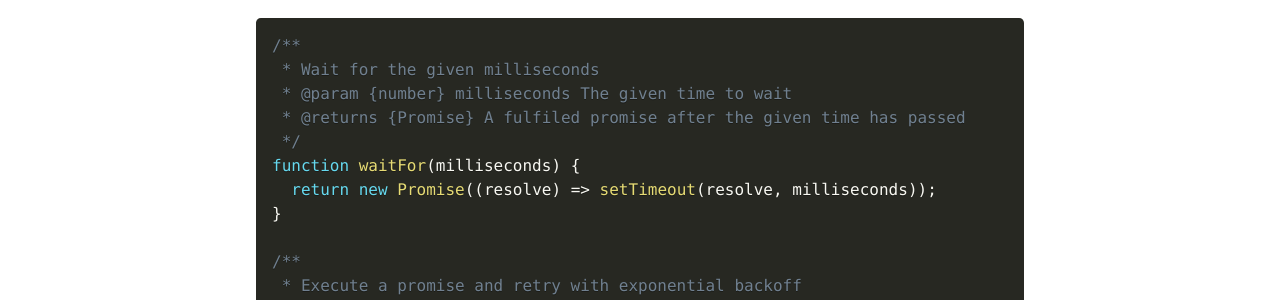
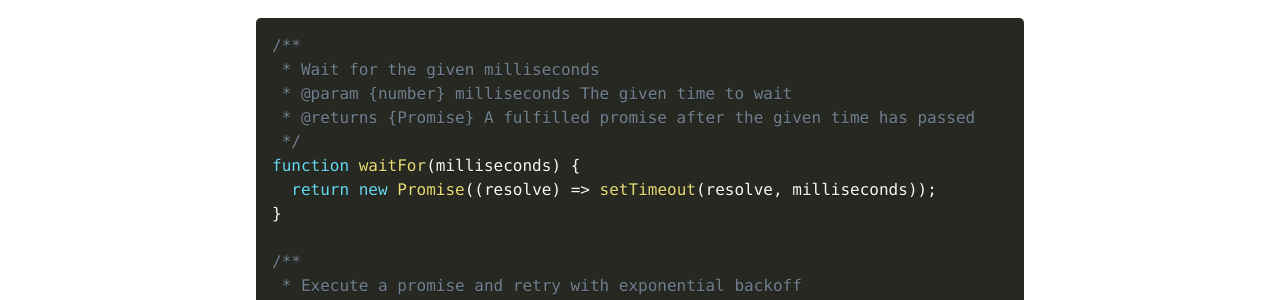
Before and after one commit to brunojppb/brunojppb.github.io, a Jekyll site: the page built from _posts/2021-03-01-retrying-api-calls-with-exponential-backoff.md, in a window 1280 px wide and 900 px high, scrolled down 2381 px. Shown: the part 224-524 px from the top of the window. Built offline with Jekyll 4.4.1, drawn with Linux system fonts in a browser that asks for light colours.

Commit message:
Fix typo

```diff
--- a/_posts/2021-03-01-retrying-api-calls-with-exponential-backoff.md
+++ b/_posts/2021-03-01-retrying-api-calls-with-exponential-backoff.md
@@ -43,7 +43,7 @@ The implementation of the algorithm above is actually quite straightforward in J
 /**
  * Wait for the given milliseconds
  * @param {number} milliseconds The given time to wait
- * @returns {Promise} A fulfiled promise after the given time has passed
+ * @returns {Promise} A fulfilled promise after the given time has passed
  */
 function waitFor(milliseconds) {
   return new Promise((resolve) => setTimeout(resolve, milliseconds));
```
